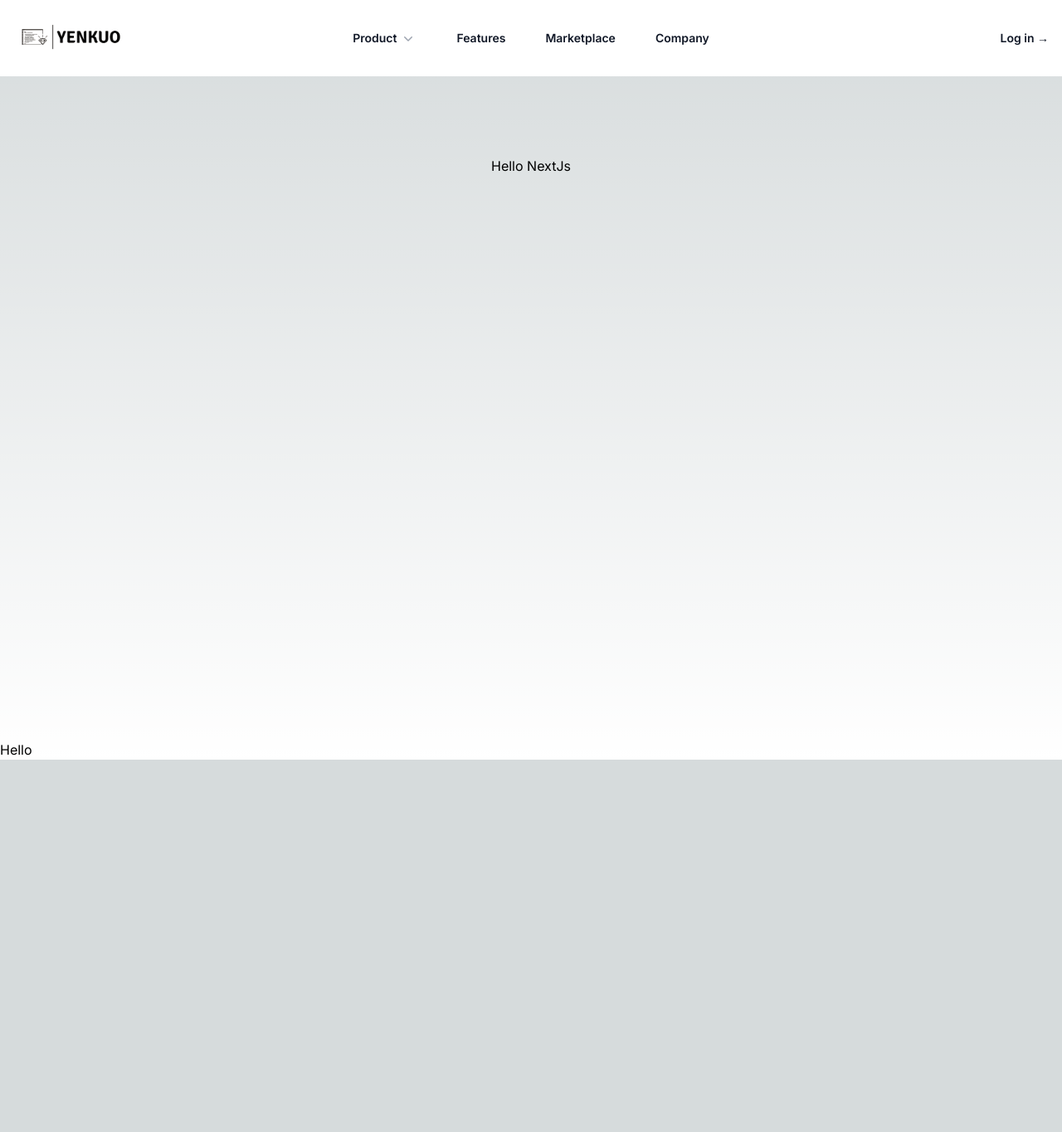
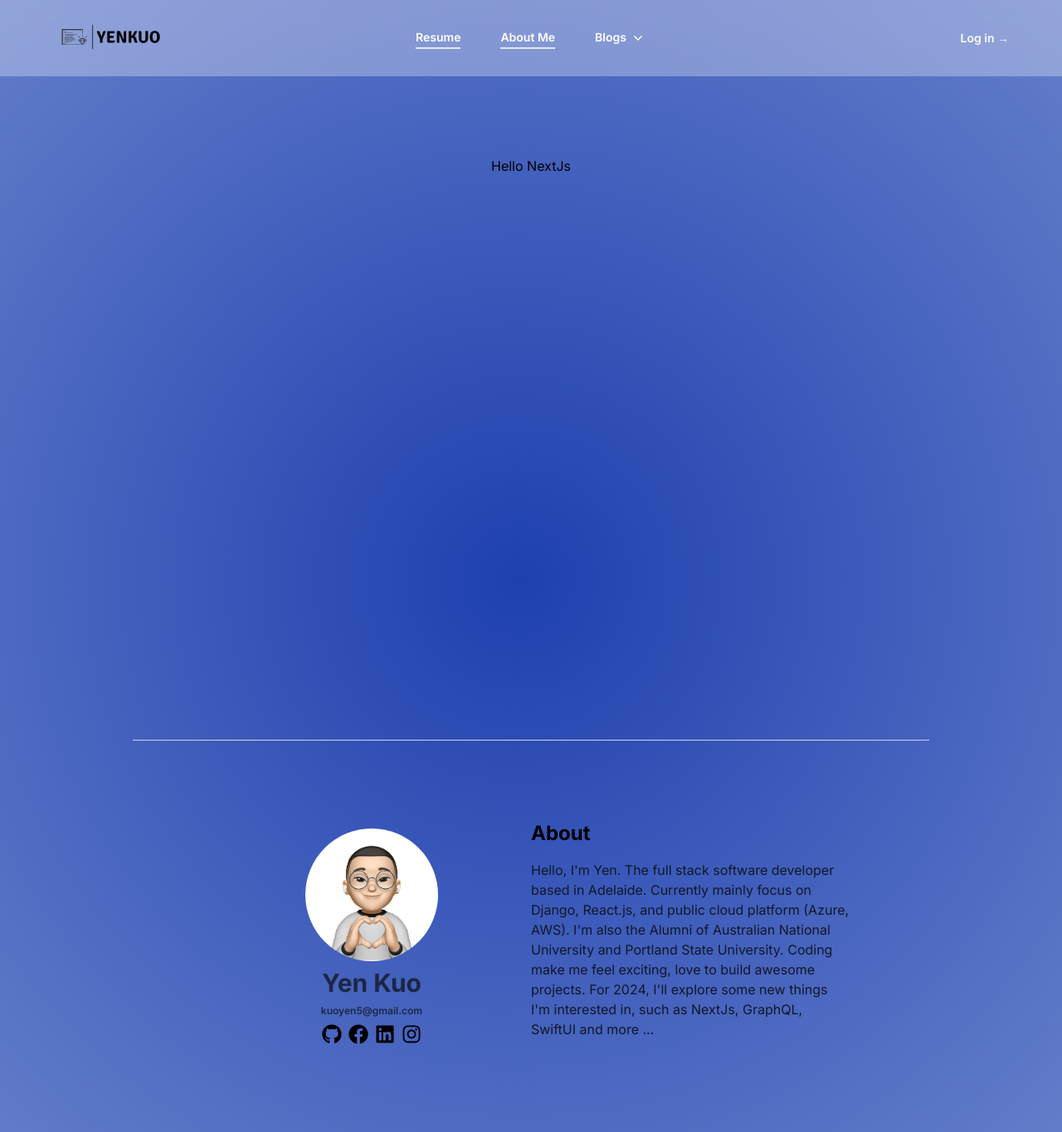
Before and after one commit to yen311/new-webiste, a Next.js app: page / in a window 1280 px wide. Shown: the whole page at 83% size. Before the commit the page ends 916 px from the top, so only its background shows below. Built offline with nearby package versions, Linux system fonts and the light colour scheme.

Commit message:
Navbar and footer setup

```diff
--- /dev/null
+++ b/app/clientApplication.tsx
@@ -0,0 +1,9 @@
+"use client";
+import { useEffect } from "react";
+
+export default function ClientApplication({ children }) {
+    useEffect(() => {
+        console.log("Client-side effect triggered")
+    }, []);
+    return children;
+}
--- a/app/globals.css
+++ b/app/globals.css
@@ -3,31 +3,37 @@
 @tailwind utilities;
 
 :root {
-  --foreground-rgb: 0, 0, 0;
-  --background-start-rgb: 214, 219, 220;
-  --background-end-rgb: 255, 255, 255;
+  --main: 255, 255, 255;
+  --background: 250, 250, 250;
+  --primary: 30, 64, 175;
+  --secondary: 0, 0, 0;
+  --text: 0, 0, 0;
 }
 
-@media (prefers-color-scheme: dark) {
-  :root {
-    --foreground-rgb: 255, 255, 255;
-    --background-start-rgb: 0, 0, 0;
-    --background-end-rgb: 0, 0, 0;
+.bg-radial-from-center {
+  --tw-gradient-stops: var(--tw-gradient-from, #1e40af), var(--tw-gradient-to, #eff6ff);
+  background-image: radial-gradient(circle, var(--tw-gradient-stops));
+  background-size: 300% 300%;
+  animation: gradient-shift 10s ease infinite;
+}
+
+@keyframes gradient-shift {
+  0% {
+    background-position: 0% 0%;
+  }
+  20% {
+    background-position: 25% 75%;
+  }
+  40% {
+    background-position: 75% 25%;
+  }
+  60% {
+    background-position: 50% 50%;
+  }
+  80% {
+    background-position: 100% 100%;
+  }
+  100% {
+    background-position: 0% 0%;
   }
 }
-
-body {
-  color: rgb(var(--foreground-rgb));
-  background: linear-gradient(
-      to bottom,
-      transparent,
-      rgb(var(--background-end-rgb))
-    )
-    rgb(var(--background-start-rgb));
-}
-
-@layer utilities {
-  .text-balance {
-    text-wrap: balance;
-  }
-}
--- a/app/layout.tsx
+++ b/app/layout.tsx
@@ -1,7 +1,9 @@
 import type { Metadata } from "next";
 import { Inter } from "next/font/google";
 import NavBar from "../components/navbar";
+import Footer from "../components/footer";
 import "./globals.css";
+import ClientApplication from "./clientApplication";
 
 const inter = Inter({ subsets: ["latin"] });
 
@@ -15,14 +17,18 @@ export default function RootLayout({
 }: Readonly<{
   children: React.ReactNode;
 }>) {
+
   return (
     <html lang="en">
-      <body className={inter.className}>
-        <NavBar />
-        {children}
-        <h1>Hello</h1>
+      <body className={`${inter.className}`}>
+        <ClientApplication>
+          <div className="bg-radial-from-center">
+            <NavBar />
+            {children}
+            <Footer />
+          </div>
+        </ClientApplication>
       </body>
-
     </html>
   );
 }
--- /dev/null
+++ b/components/footer.tsx
@@ -0,0 +1,73 @@
+import React from 'react'
+import Image from '../public/Yen.jpg';
+import {
+    FaGithub,
+    FaFacebook,
+    FaLinkedin,
+    FaInstagram
+} from "react-icons/fa";
+
+function footer() {
+    return (
+        <footer className='flex justify-around items-center p-24 mx-auto w-9/12 border-t border-gray-300'>
+            <div className="flex flex-1 flex-col justify-between items-center space-y-2 > *">
+                <img className="bg-gray-500 rounded-full w-40 h-40" src={Image.src} alt="404" />
+                <p className="font-bold text-gray-900 text-opacity-80 text-3xl" >Yen Kuo</p>
+                <a
+                    className="font-semibold text-gray-900 text-opacity-80 text-xs hover:text-white"
+                    href="mailto:kuoyen5@gmail.com"
+                    target='_blank'
+                >
+                    kuoyen5@gmail.com
+                </a>
+                <div className="flex flex-1 justify-between items-center space-x-2 > *">
+                    <a
+                        href='https://github.com/yen311'
+                        target='_blank'
+                    >
+                        <FaGithub
+                            className='hover:text-white w-6 h-6'
+                        />
+                    </a>
+                    <a
+                        href='https://www.facebook.com/profile.php?id=100001234828807'
+                        target='_blank'
+                    >
+                        <FaFacebook
+                            className='hover:text-white w-6 h-6'
+                        />
+                    </a>
+                    <a
+                        href='https://www.linkedin.com/in/yen-kuo/'
+                        target='_blank'
+                    >
+                        <FaLinkedin
+                            className='hover:text-white w-6 h-6'
+                        />
+                    </a>
+                    <a
+                        href='https://www.instagram.com/yen__0311/'
+                        target='_blank'
+                    >
+                        <FaInstagram
+                            className='hover:text-white w-6 h-6'
+                        />
+                    </a>
+
+                </div>
+            </div>
+            <div className='flex-1'>
+                <h2 className="text-2xl font-bold mb-4">About</h2>
+                <p className="text-gray-900 mb-4">
+                    Hello, I'm Yen. The full stack software developer based in Adelaide.
+                    Currently mainly focus on Django, React.js, and public cloud platform (Azure, AWS).
+                    I'm also the Alumni of Australian National University and Portland State University.
+                    Coding make me feel exciting, love to build awesome projects.
+                    For 2024, I'll explore some new things I'm interested in, such as NextJs, GraphQL, SwiftUI and more ...
+                </p>
+            </div>
+        </footer>
+    )
+}
+
+export default footer
--- a/components/navbar.tsx
+++ b/components/navbar.tsx
@@ -1,5 +1,5 @@
 "use client";
-import { useState } from 'react'
+import { useState, useEffect } from 'react'
 import {
     Dialog,
     DialogPanel,
@@ -12,23 +12,21 @@ import {
     PopoverPanel,
 } from '@headlessui/react'
 import {
-    ArrowPathIcon,
     Bars3Icon,
     ChartPieIcon,
     CursorArrowRaysIcon,
     FingerPrintIcon,
-    SquaresPlusIcon,
     XMarkIcon,
+    MoonIcon,
+    SunIcon,
 } from '@heroicons/react/24/outline'
 import { ChevronDownIcon, PhoneIcon, PlayCircleIcon } from '@heroicons/react/20/solid'
 import logo from '../public/logo.png';
 
-const products = [
-    { name: 'Analytics', description: 'Get a better understanding of your traffic', href: '#', icon: ChartPieIcon },
-    { name: 'Engagement', description: 'Speak directly to your customers', href: '#', icon: CursorArrowRaysIcon },
-    { name: 'Security', description: 'Your customers’ data will be safe and secure', href: '#', icon: FingerPrintIcon },
-    { name: 'Integrations', description: 'Connect with third-party tools', href: '#', icon: SquaresPlusIcon },
-    { name: 'Automations', description: 'Build strategic funnels that will convert', href: '#', icon: ArrowPathIcon },
+const blogs = [
+    { title: 'How to bridge a native SwiftUI view to React Native', description: 'Get a better understanding of your traffic...', href: '#', icon: ChartPieIcon },
+    { title: 'How to setup amplify with NextJs 14', description: 'Get a better understanding of your traffic...', href: '#', icon: CursorArrowRaysIcon },
+    { title: 'How to use flutter in the correct way.', description: 'Get a better understanding of your traffic...', href: '#', icon: FingerPrintIcon },
 ]
 const callsToAction = [
     { name: 'Watch demo', href: '#', icon: PlayCircleIcon },
@@ -43,8 +41,8 @@ export default function Navbar() {
     const [mobileMenuOpen, setMobileMenuOpen] = useState(false)
 
     return (
-        <header className="bg-white">
-            <nav className="mx-auto flex max-w-7xl items-center justify-between p-6 lg:px-4" aria-label="Global">
+        <header className="bg-white bg-opacity-30 backdrop-blur-md">
+            <nav className="mx-auto flex items-center justify-between p-6 lg:px-16" aria-label="Global">
                 <div className="flex lg:flex-1">
                     <a href="#" className="-m-1.5">
                         <span className="sr-only">Your Company</span>
@@ -62,10 +60,16 @@ export default function Navbar() {
                     </button>
                 </div>
                 <PopoverGroup className="hidden lg:flex lg:gap-x-12">
-                    <Popover className="relative">
-                        <PopoverButton className="flex items-center gap-x-1 text-sm font-semibold leading-6 text-gray-900">
-                            Product
-                            <ChevronDownIcon className="h-5 w-5 flex-none text-gray-400" aria-hidden="true" />
+                    <a href="#" className="transition ease-in-out delay-150 text-sm font-semibold leading-6 text-main border-b-2 hover:border-primary hover:border-b-2 hover:text-primary">
+                        Resume
+                    </a>
+                    <a href="#" className="transition ease-in-out delay-150 text-sm font-semibold leading-6 text-main border-b-2 hover:border-primary hover:border-b-2 hover:text-primary">
+                        About Me
+                    </a>
+                    <Popover className="relative group">
+                        <PopoverButton className="transition ease-in-out delay-150 flex items-center gap-x-1 text-sm font-semibold leading-6 text-main group-hover:text-primary">
+                            Blogs
+                            <ChevronDownIcon className="h-5 w-5 flex-none text-main group-hover:text-primary" aria-hidden="true" />
                         </PopoverButton>
 
                         <PopoverPanel
@@ -73,9 +77,9 @@ export default function Navbar() {
                             className="absolute -left-8 top-full z-10 mt-3 w-screen max-w-md overflow-hidden rounded-3xl bg-white shadow-lg ring-1 ring-gray-900/5 transition data-[closed]:translate-y-1 data-[closed]:opacity-0 data-[enter]:duration-200 data-[leave]:duration-150 data-[enter]:ease-out data-[leave]:ease-in"
                         >
                             <div className="p-4">
-                                {products.map((item) => (
+                                {blogs.map((item) => (
                                     <div
-                                        key={item.name}
+                                        key={item.title}
                                         className="group relative flex items-center gap-x-6 rounded-lg p-4 text-sm leading-6 hover:bg-gray-50"
                                     >
                                         <div className="flex h-11 w-11 flex-none items-center justify-center rounded-lg bg-gray-50 group-hover:bg-white">
@@ -83,7 +87,7 @@ export default function Navbar() {
                                         </div>
                                         <div className="flex-auto">
                                             <a href={item.href} className="block font-semibold text-gray-900">
-                                                {item.name}
+                                                {item.title}
                                                 <span className="absolute inset-0" />
                                             </a>
                                             <p className="mt-1 text-gray-600">{item.description}</p>
@@ -91,41 +95,28 @@ export default function Navbar() {
                                     </div>
                                 ))}
                             </div>
-                            <div className="grid grid-cols-2 divide-x divide-gray-900/5 bg-gray-50">
-                                {callsToAction.map((item) => (
-                                    <a
-                                        key={item.name}
-                                        href={item.href}
-                                        className="flex items-center justify-center gap-x-2.5 p-3 text-sm font-semibold leading-6 text-gray-900 hover:bg-gray-100"
-                                    >
-                                        <item.icon className="h-5 w-5 flex-none text-gray-400" aria-hidden="true" />
-                                        {item.name}
-                                    </a>
-                                ))}
+                            <div className="grid bg-gray-50">
+                                <a
+                                    href="#"
+                                    className="flex items-center justify-center gap-x-2.5 p-3 text-sm font-semibold leading-6 text-gray-900 hover:bg-gray-100"
+                                >
+                                    <PlayCircleIcon className="h-5 w-5 flex-none text-gray-400" aria-hidden="true" />
+                                    View All Blogs
+                                </a>
                             </div>
                         </PopoverPanel>
                     </Popover>
-
-                    <a href="#" className="text-sm font-semibold leading-6 text-gray-900">
-                        Features
-                    </a>
-                    <a href="#" className="text-sm font-semibold leading-6 text-gray-900">
-                        Marketplace
-                    </a>
-                    <a href="#" className="text-sm font-semibold leading-6 text-gray-900">
-                        Company
-                    </a>
                 </PopoverGroup>
                 <div className="hidden lg:flex lg:flex-1 lg:justify-end">
-                    <a href="#" className="text-sm font-semibold leading-6 text-gray-900">
+                    <a href="#" className="text-sm font-semibold leading-6 text-main hover:text-primary">
                         Log in <span aria-hidden="true">&rarr;</span>
                     </a>
                 </div>
             </nav>
             <Dialog className="lg:hidden" open={mobileMenuOpen} onClose={setMobileMenuOpen}>
                 <div className="fixed inset-0 z-10" />
-                <DialogPanel className="fixed inset-y-0 right-0 z-10 w-full overflow-y-auto bg-white px-6 py-6 sm:max-w-sm sm:ring-1 sm:ring-gray-900/10">
-                    <div className="flex items-center justify-between">
+                <DialogPanel className="bg-main/10 backdrop-blur-lg fixed inset-y-0 right-0 z-10 w-full overflow-y-auto px-6 py-6 sm:max-w-sm sm:ring-1 sm:ring-gray-900/10">
+                    <div className="flex items-center justify-end">
                         <a href="#" className="-m-1.5 p-1.5">
                             <span className="sr-only">Your Company</span>
                             <img className="h-14 w-auto" src={logo.src} alt="" />
@@ -140,56 +131,50 @@ export default function Navbar() {
                         </button>
                     </div>
                     <div className="mt-6 flow-root">
-                        <div className="-my-6 divide-y divide-gray-500/10">
+                        <div className="-my-6 divide-y divide-gray-500">
                             <div className="space-y-2 py-6">
+                                <a
+                                    href="#"
+                                    className="-mx-3 block rounded-lg px-3 py-2 text-base font-semibold leading-7 text-text hover:bg-gray-50 hover:text-primary"
+                                >
+                                    Resume
+                                </a>
+                                <a
+                                    href="#"
+                                    className="-mx-3 block rounded-lg px-3 py-2 text-base font-semibold leading-7 text-text hover:bg-gray-50 hover:text-primary"
+                                >
+                                    About Me
+                                </a>
                                 <Disclosure as="div" className="-mx-3">
                                     {({ open }) => (
                                         <>
-                                            <DisclosureButton className="flex w-full items-center justify-between rounded-lg py-2 pl-3 pr-3.5 text-base font-semibold leading-7 text-gray-900 hover:bg-gray-50">
-                                                Product
+                                            <DisclosureButton className="flex w-full items-center justify-between rounded-lg py-2 pl-3 pr-3.5 text-base font-semibold leading-7 text-text hover:bg-gray-50 hover:text-primary">
+                                                Blogs
                                                 <ChevronDownIcon
                                                     className={classNames(open ? 'rotate-180' : '', 'h-5 w-5 flex-none')}
                                                     aria-hidden="true"
                                                 />
                                             </DisclosureButton>
                                             <DisclosurePanel className="mt-2 space-y-2">
-                                                {[...products, ...callsToAction].map((item) => (
+                                                {[...blogs].map((item) => (
                                                     <DisclosureButton
-                                                        key={item.name}
+                                                        key={item.title}
                                                         as="a"
                                                         href={item.href}
-                                                        className="block rounded-lg py-2 pl-6 pr-3 text-sm font-semibold leading-7 text-gray-900 hover:bg-gray-50"
+                                                        className="block rounded-lg py-2 pl-6 pr-3 text-sm font-semibold leading-7 text-text hover:bg-gray-50 hover:text-primary"
                                                     >
-                                                        {item.name}
+                                                        {item.title}
                                                     </DisclosureButton>
                                                 ))}
                                             </DisclosurePanel>
                                         </>
                                     )}
                                 </Disclosure>
-                                <a
-                                    href="#"
-                                    className="-mx-3 block rounded-lg px-3 py-2 text-base font-semibold leading-7 text-gray-900 hover:bg-gray-50"
-                                >
-                                    Features
-                                </a>
-                                <a
-                                    href="#"
-                                    className="-mx-3 block rounded-lg px-3 py-2 text-base font-semibold leading-7 text-gray-900 hover:bg-gray-50"
-                                >
-                                    Marketplace
-                                </a>
-                                <a
-                                    href="#"
-                                    className="-mx-3 block rounded-lg px-3 py-2 text-base font-semibold leading-7 text-gray-900 hover:bg-gray-50"
-                                >
-                                    Company
-                                </a>
                             </div>
                             <div className="py-6">
                                 <a
                                     href="#"
-                                    className="-mx-3 block rounded-lg px-3 py-2.5 text-base font-semibold leading-7 text-gray-900 hover:bg-gray-50"
+                                    className="-mx-3 block rounded-lg px-3 py-2.5 text-text font-semibold leading-7 text-gray-900 hover:bg-gray-50 hover:text-primary"
                                 >
                                     Log in
                                 </a>
--- a/package.json
+++ b/package.json
@@ -13,7 +13,8 @@
     "@heroicons/react": "^2.1.4",
     "next": "14.2.4",
     "react": "^18",
-    "react-dom": "^18"
+    "react-dom": "^18",
+    "react-icons": "^5.2.1"
   },
   "devDependencies": {
     "@types/node": "^20",
```
Also changed, not shown: tailwind.config.ts (+8 -4 lines), public/Yen.jpg (added), 1 other file (tests, documents, lock files or other folders).
